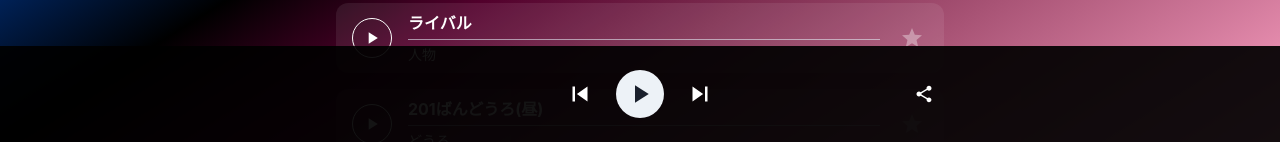
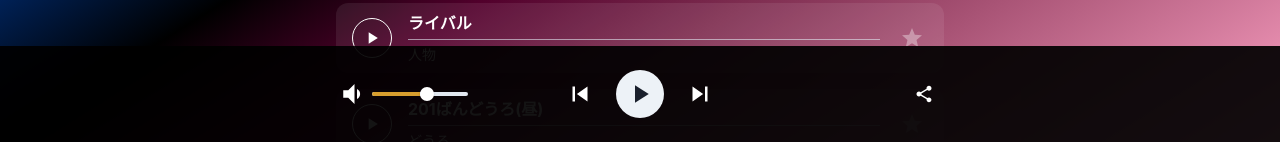
Before and after one commit to y-hiraoka/dp-soundlibrary, a Next.js app: page / in a window 1280 px wide. Shown: the part 658-826 px from the top of the page. Built offline with nearby package versions, Linux system fonts and the light colour scheme.

Commit message:
VolumeSlider 実装

```diff
--- a/src/components/AudioController.tsx
+++ b/src/components/AudioController.tsx
@@ -6,11 +6,25 @@ import {
   HStack,
   Icon,
   IconButton,
+  Slider,
+  SliderFilledTrack,
+  SliderThumb,
+  SliderTrack,
   Text,
+  useBreakpointValue,
 } from "@chakra-ui/react";
 import dynamic from "next/dynamic";
-import { VFC } from "react";
-import { MdPause, MdPlayArrow, MdSkipNext, MdSkipPrevious } from "react-icons/md";
+import { useCallback, useRef, VFC } from "react";
+import {
+  MdPause,
+  MdPlayArrow,
+  MdSkipNext,
+  MdSkipPrevious,
+  MdVolumeDown,
+  MdVolumeMute,
+  MdVolumeOff,
+  MdVolumeUp,
+} from "react-icons/md";
 import {
   useAudioPlayer,
   useAudioState,
@@ -23,6 +37,7 @@ import { FavoriteButton } from "./FavoriteButton";
 const ShareButton = dynamic(() => import("./ShareButton"), { ssr: false });
 
 export const AudioController: VFC = () => {
+  const shouldShowVolumeSlider = useBreakpointValue([false, true]); // スマホにボリューム調整要らんやろ
   const nowPlaying = useNowPlayingSound();
   const nextSound = useNextSound();
   const prevSound = usePrevSound();
@@ -49,13 +64,13 @@ export const AudioController: VFC = () => {
               marginTop="4"
               alignItems="center"
             >
-              {nowPlaying !== undefined ? (
-                <Box justifySelf="start">
-                  <FavoriteButton soundId={nowPlaying.id} />
-                </Box>
-              ) : (
-                <div />
-              )}
+              <Box justifySelf="start">
+                {shouldShowVolumeSlider ? (
+                  <VolumeSlider />
+                ) : (
+                  nowPlaying && <FavoriteButton soundId={nowPlaying.id} />
+                )}
+              </Box>
               <HStack spacing="4">
                 <IconButton
                   size="md"
@@ -104,9 +119,12 @@ export const AudioController: VFC = () => {
                   onClick={() => player.start(nextSound)}
                 />
               </HStack>
-              <Box justifySelf="end">
+              <HStack justifySelf="end">
+                {shouldShowVolumeSlider && nowPlaying !== undefined && (
+                  <FavoriteButton soundId={nowPlaying.id} />
+                )}
                 <ShareButton />
-              </Box>
+              </HStack>
             </Grid>
           </Flex>
         </Container>
@@ -114,3 +132,65 @@ export const AudioController: VFC = () => {
     </>
   );
 };
+
+const VolumeSlider: VFC = () => {
+  const audioState = useAudioState();
+  const player = useAudioPlayer();
+
+  const previousVolumeRef = useRef<number>();
+
+  const toggleMute = useCallback(() => {
+    if (previousVolumeRef.current === undefined) {
+      previousVolumeRef.current = audioState.volume;
+      player.setVolume(0);
+    } else {
+      player.setVolume(previousVolumeRef.current);
+      previousVolumeRef.current = undefined;
+    }
+  }, [audioState.volume, player]);
+
+  return (
+    <HStack spacing="1">
+      <IconButton
+        aria-label="show volume slider"
+        onClick={toggleMute}
+        variant="ghost"
+        borderRadius="full"
+        color="white"
+        size="sm"
+        _hover={{ background: "whiteAlpha.400" }}
+        _active={{ background: "whiteAlpha.500" }}
+        icon={
+          <Icon
+            as={
+              audioState.volume === 0
+                ? MdVolumeOff
+                : audioState.volume < 0.33
+                ? MdVolumeMute
+                : audioState.volume < 0.66
+                ? MdVolumeDown
+                : MdVolumeUp
+            }
+            fontSize="3xl"
+          />
+        }
+      />
+      <Slider
+        aria-label="ボリューム調整"
+        onChange={(value) => player.setVolume(value)}
+        focusThumbOnChange={false}
+        value={audioState.volume}
+        min={0}
+        max={1}
+        step={0.01}
+        w="24"
+        colorScheme="yellow"
+      >
+        <SliderTrack>
+          <SliderFilledTrack />
+        </SliderTrack>
+        <SliderThumb />
+      </Slider>
+    </HStack>
+  );
+};
```
